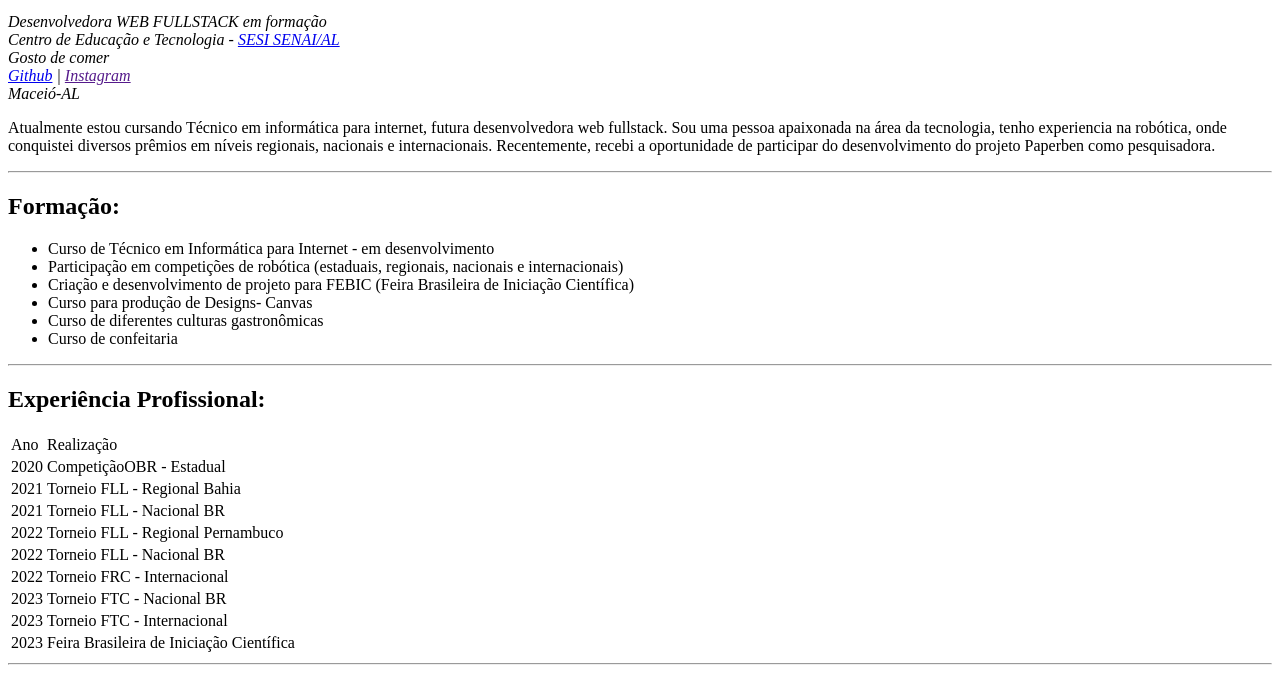
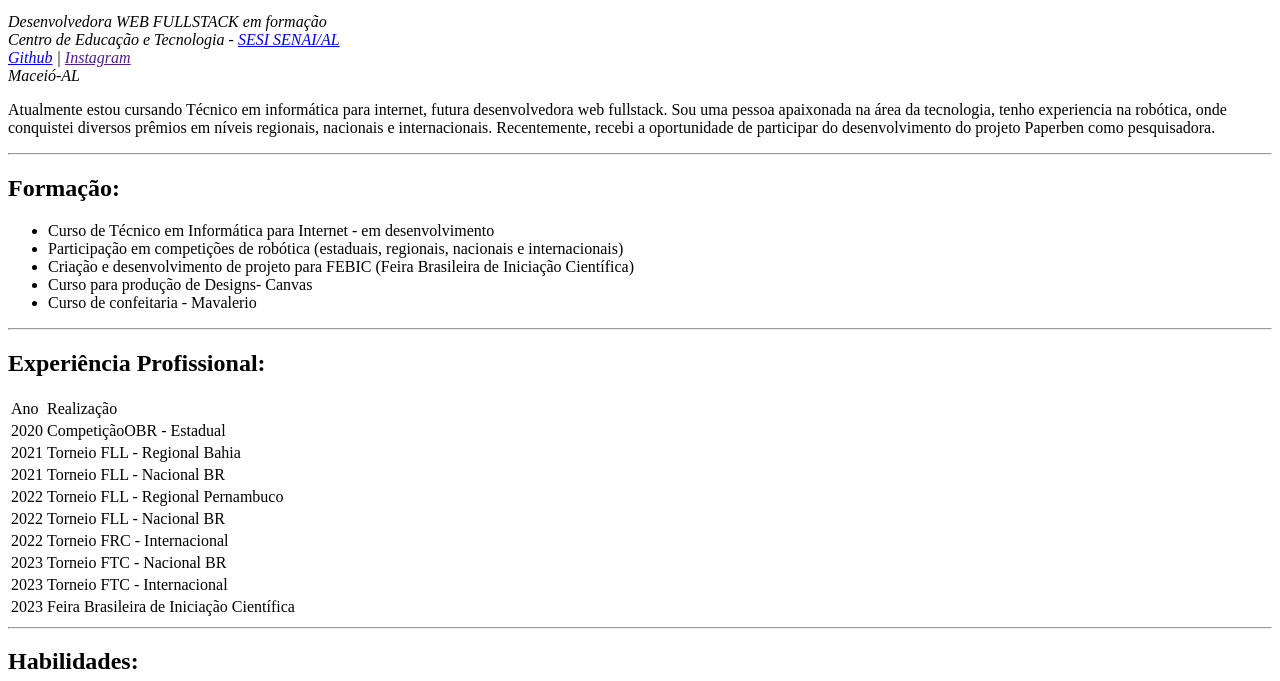
Before and after one commit to clarafbr/meu_curriculo, a plain HTML site: page index.html in a window 1280 px wide. Shown: the part 101-782 px from the top of the page. Drawn offline with Linux system fonts and the light colour scheme.

Commit message:
Update index.html

```diff
--- a/index.html
+++ b/index.html
@@ -10,7 +10,7 @@
     <h1>Maria Clara Farias Barbosa</h1>
     <img src="./girassol-01.webp" alt="Girassol" width="300" height="300">
         <p>
-            <em>Desenvolvedora WEB FULLSTACK em formação<br>Centro de Educação e Tecnologia - <a href="https://al.senai.br/" target="_blank">SESI SENAI/AL</a><br>Gosto de comer<br><a href="https://github.com/clarafbr" target="_blank">Github</a> | <a href="">Instagram</a><br>Maceió-AL
+            <em>Desenvolvedora WEB FULLSTACK em formação<br>Centro de Educação e Tecnologia - <a href="https://al.senai.br/" target="_blank">SESI SENAI/AL</a><br><a href="https://github.com/clarafbr" target="_blank">Github</a> | <a href="">Instagram</a><br>Maceió-AL
             </em>
         </p>
         <P>
@@ -23,8 +23,7 @@
             <li>Participação em competições de robótica (estaduais, regionais, nacionais e internacionais)</li>
             <li>Criação e desenvolvimento de projeto para FEBIC (Feira Brasileira de Iniciação Científica)</li>
             <li>Curso para produção de Designs- Canvas</li>
-            <li>Curso de diferentes culturas gastronômicas</li>
-            <li>Curso de confeitaria</li>
+            <li>Curso de confeitaria - Mavalerio</li>
         </ul>
     <hr>
         <h2>Experiência Profissional:</h2>
```
